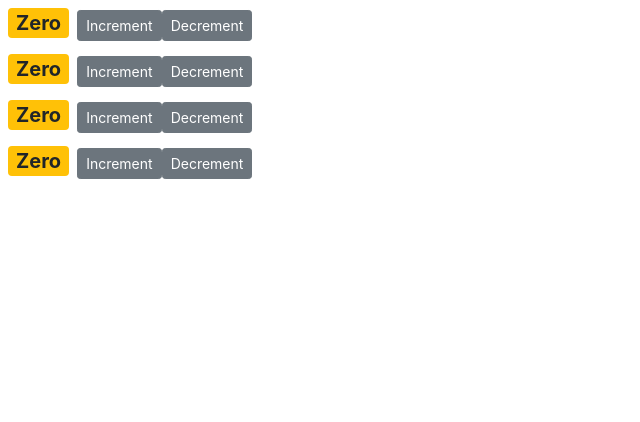
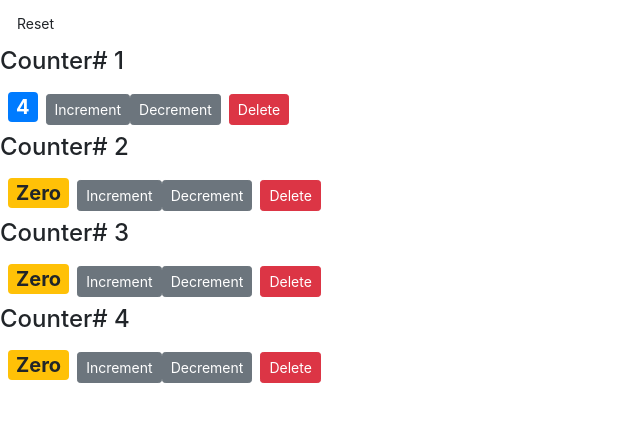
Before and after one commit to salmaatarekk/Learning-React, a React (Create React App) app in the folder counter-app/: page / in a window 1280 px wide. Shown: the top 422 px of the page, without its empty margins (0-640 px from the left). Built offline with nearby package versions, Linux system fonts and the light colour scheme.

Commit message:
handling increment,  decrment and delete buttons

```diff
--- a/counter-app/src/components/counter.jsx
+++ b/counter-app/src/components/counter.jsx
@@ -1,12 +1,6 @@
 
 import React, { Component } from 'react';
 class Counter extends Component {
-
-    state = {
-        count: 0,
-        // imageUrl: 'https://picsum.photos/200'
-        tags: ['tag1', 'tag2', 'tag3']
-    };
 
     styles = {
         fontSize: 20,
@@ -16,9 +10,7 @@
     //super();
     //  this.handleIncrement = this.handleIncrement.bind(this);
     //}
-    handleIncrement = () => {
-        this.setState({ count: this.state.count + 1 });
-    }
+
 
     handleDecrement = () => {
         this.setState({ count: this.state.count - 1 });
@@ -28,16 +20,20 @@
     };
 
     render() {
+        //console.log('props', this.props);
+        console.log(this.props);
 
         return (
 
 
             <div>
+                {this.props.children }
                 <span style={this.styles} className={this.getBadgeClasses()} >{this.formatCount()}</span>
-                <button onClick={this.handleIncrement} className="btn btn-secondary btn-sm">Increment</button>
+                <button onClick={() => {this.props.onIncrement(this.props.counter)}} className="btn btn-secondary btn-sm">Increment</button>
 
-                <button onClick={this.handleDecrement} className="btn btn-secondary btn-sm">Decrement</button>
+                <button onClick={() => this.props.onDecrement(this.props.counter) } className="btn btn-secondary btn-sm">Decrement</button>
 
+                <button onClick = { () => this.props.onDelete(this.props.counter.id)} className="btn btn-danger btn-sm m-2">Delete</button>
             </div>
         );
     }
@@ -46,13 +42,13 @@
 
     getBadgeClasses() {
         let classes = "badge m-2 badge-";
-        classes += (this.state.count === 0) ? "warning" : "primary";
+        classes += (this.props.counter.value === 0) ? "warning" : "primary";
         return classes;
     }
 
     formatCount() {
-        const { count } = this.state;
-        return count === 0 ? 'Zero' : count;
+        const { value } = this.props.counter;
+        return value === 0 ? 'Zero' : value;
     }
 }
 
--- a/counter-app/src/components/counters.jsx
+++ b/counter-app/src/components/counters.jsx
@@ -3,17 +3,61 @@
 class Counters extends Component {
     state = {
         counters: [
-            {id: 1, vallue: 0},
-            {id: 2, vallue: 0},
-            {id: 3, vallue: 0},
-            {id: 4, vallue: 0}
+            {id: 1, value: 4},
+            {id: 2, value: 0},
+            {id: 3, value: 0},
+            {id: 4, value: 0}
 
         ]
-    }
+    };
+    handleDelete = counterId => {
+        console.log('Deleting...', counterId);
+        const counters = this.state.counters.filter(c => c.id != counterId);
+        this.setState({counters});
+
+    };
+    handleReset = () => {
+        const counters = this.state.counters.map(c => {
+            c.value = 0;
+            return c;
+        });
+        this.setState({counters});
+
+    };
+    handleIncrement = (counter) =>{
+        const counters = [...this.state.counters];
+        const idx = counters.indexOf(counter);
+        counters[idx] = {...counter};
+        counters[idx].value++;
+        this.setState({counters});
+
+    };
+    handleDecrement = (counter) =>{
+        const counters = [...this.state.counters];
+        const idx = counters.indexOf(counter);
+        counters[idx] = {...counter};
+        counters[idx].value--;
+        this.setState({counters});
+
+    };
+
+
     render() {
         return (
             <div>
-               {this.state.counters.map(counter => <Counter key = {counter.id} />  ) }
+                <button onClick = {this.handleReset} className="btn bnt-primary btn-sm m-2">Reset</button>
+               {this.state.counters.map(counter =>
+               <Counter
+                key = {counter.id}
+                onDelete = {this.handleDelete}
+                onIncrement = {this.handleIncrement}
+                onDecrement = {this.handleDecrement}
+                counter = {counter}
+                >
+                   <h4>
+                       Counter# {counter.id}
+                   </h4>
+               </Counter>  ) }
             </div>
 
         );
```
